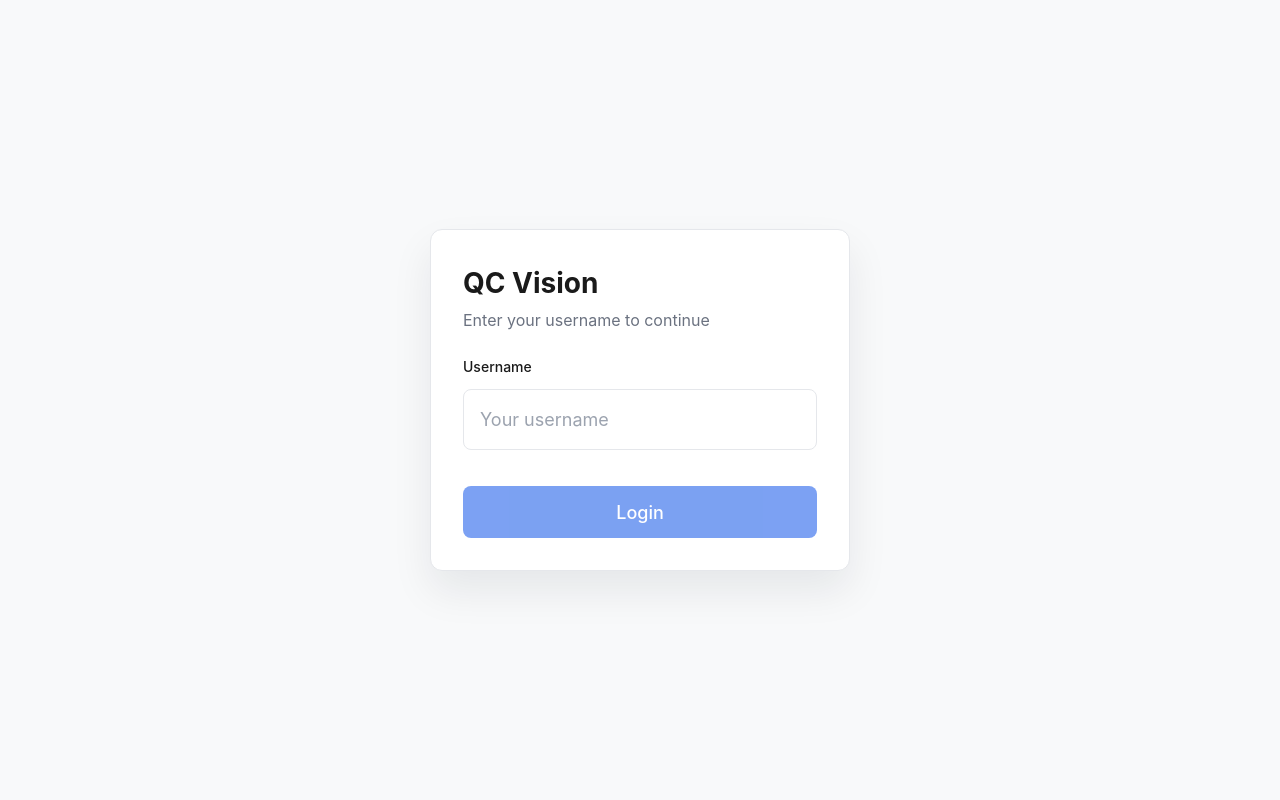
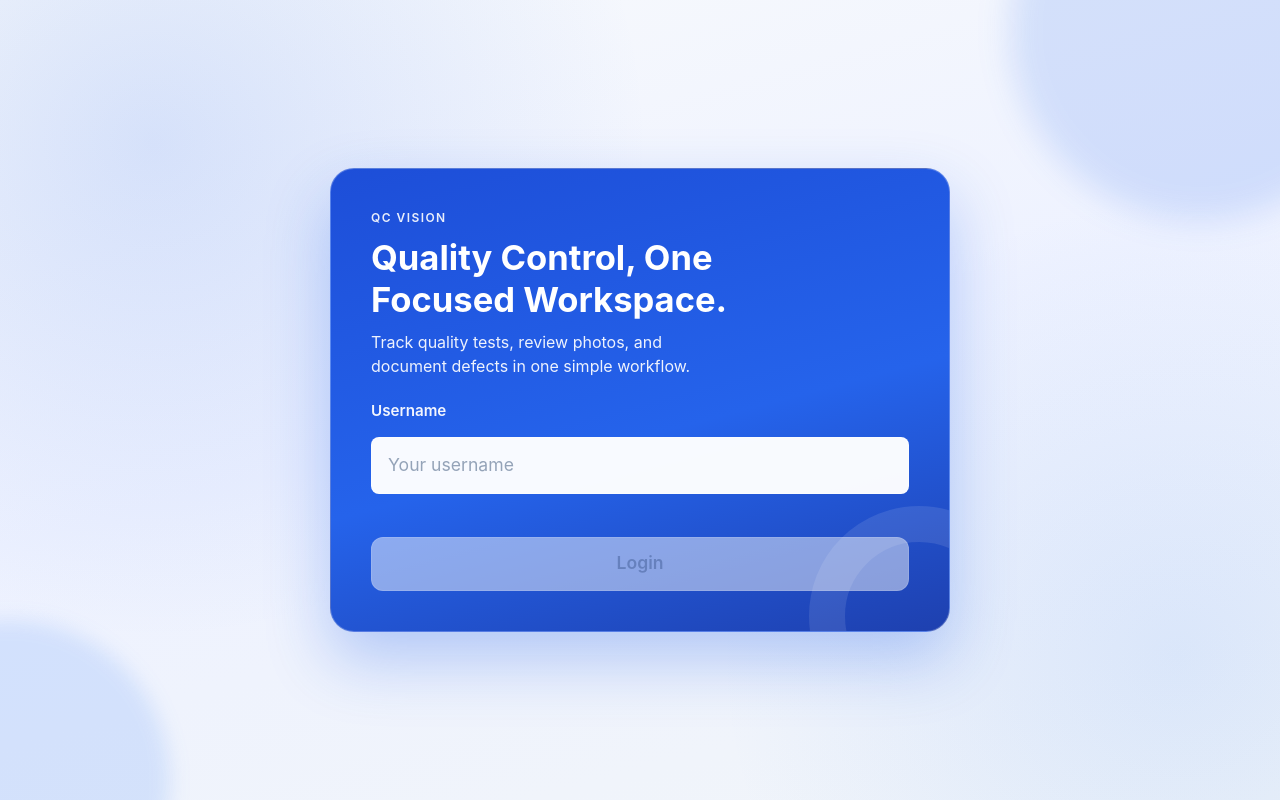
Before and after one commit to DominykasPivo/QC-Vision, a React (Vite) app in the folder frontend/: page /login in a window 1280 px wide. Built offline with nearby package versions, Linux system fonts and the light colour scheme; no server answers.

Commit message:
login page design

```diff
--- a/frontend/src/index.css
+++ b/frontend/src/index.css
@@ -367,61 +367,190 @@ body {
 
 /* Login Page */
 .login-page {
+  position: relative;
+  isolation: isolate;
   min-height: 100vh;
   min-height: 100dvh;
-  background: var(--bg-secondary);
   display: flex;
   align-items: center;
   justify-content: center;
-  padding: var(--spacing-lg);
+  padding: clamp(20px, 4vw, 40px);
+  background:
+    radial-gradient(circle at 12% 18%, rgba(37, 99, 235, 0.15), transparent 38%),
+    radial-gradient(circle at 92% 82%, rgba(59, 130, 246, 0.12), transparent 34%),
+    linear-gradient(165deg, #f8fafc 0%, #eef2ff 48%, #f1f5f9 100%);
+  overflow: hidden;
 }
 
-.login-card {
-  width: min(420px, 100%);
-  background: var(--bg);
-  border: 1px solid var(--border);
-  border-radius: var(--radius-lg);
-  padding: clamp(20px, 4vw, 32px);
-  box-shadow: 0 20px 40px rgba(15, 23, 42, 0.08);
+.login-page::before,
+.login-page::after {
+  content: '';
+  position: absolute;
+  pointer-events: none;
+  border-radius: 999px;
+  z-index: -1;
 }
 
-.login-title {
-  font-size: 1.75rem;
-  font-weight: 700;
-  margin-bottom: var(--spacing-xs);
+.login-page::before {
+  width: 380px;
+  height: 380px;
+  top: -160px;
+  right: -110px;
+  background: rgba(37, 99, 235, 0.15);
+  filter: blur(16px);
 }
 
-.login-helper {
-  color: var(--text-secondary);
-  margin-bottom: var(--spacing-lg);
+.login-page::after {
+  width: 320px;
+  height: 320px;
+  left: -150px;
+  bottom: -140px;
+  background: rgba(59, 130, 246, 0.15);
+  filter: blur(10px);
+}
+
+.login-shell {
+  width: min(620px, 100%);
+}
+
+.login-brand-panel {
+  position: relative;
+  overflow: hidden;
+  width: 100%;
+  border-radius: 24px;
+  border: 1px solid rgba(255, 255, 255, 0.25);
+  padding: clamp(24px, 4vw, 40px);
+  color: #ffffff;
+  background: linear-gradient(165deg, #1d4ed8 0%, #2563eb 56%, #1e40af 100%);
+  box-shadow: 0 28px 64px rgba(37, 99, 235, 0.3);
+}
+
+.login-brand-panel::after {
+  content: '';
+  position: absolute;
+  width: 220px;
+  height: 220px;
+  right: -80px;
+  bottom: -95px;
+  border-radius: 999px;
+  border: 36px solid rgba(255, 255, 255, 0.1);
+}
+
+.login-brand-kicker {
+  text-transform: uppercase;
+  letter-spacing: 0.12em;
+  font-size: 0.75rem;
+  font-weight: 600;
+  opacity: 0.9;
+  margin-bottom: 10px;
+}
+
+.login-brand-title {
+  font-size: clamp(1.6rem, 1.2rem + 1.2vw, 2.2rem);
+  line-height: 1.2;
+  font-weight: 700;
+  max-width: 16ch;
+  margin-bottom: 10px;
+}
+
+.login-brand-copy {
+  color: rgba(255, 255, 255, 0.92);
+  max-width: 34ch;
+  margin-bottom: 22px;
 }
 
 .login-form {
+  position: relative;
+  z-index: 1;
   display: flex;
   flex-direction: column;
-  gap: var(--spacing-sm);
+  gap: 10px;
+}
+
+.login-form .form-label {
+  color: rgba(255, 255, 255, 0.94);
+  font-size: 0.95rem;
+  font-weight: 600;
 }
 
 .login-input {
-  font-size: var(--font-size-lg);
-  padding: var(--spacing-md);
-  min-height: 52px;
+  font-size: 1.1rem;
+  padding: 14px 16px;
+  min-height: 54px;
+  border-width: 1.5px;
+  border-color: rgba(255, 255, 255, 0.55);
+  background: rgba(255, 255, 255, 0.97);
+  transition: border-color 0.2s ease, box-shadow 0.2s ease;
+}
+
+.login-input::placeholder {
+  color: #94a3b8;
+}
+
+.login-input:focus {
+  border-color: rgba(255, 255, 255, 0.98);
+  box-shadow: 0 0 0 4px rgba(255, 255, 255, 0.26);
+}
+
+.login-input[aria-invalid='true'] {
+  border-color: #fecaca;
+  box-shadow: none;
 }
 
 .login-button {
-  font-size: var(--font-size-lg);
-  min-height: 52px;
+  margin-top: 4px;
+  font-size: 1.1rem;
+  min-height: 54px;
+  font-weight: 600;
+  border-radius: 12px;
+  border: 1px solid rgba(255, 255, 255, 0.55);
+  color: #1d4ed8;
+  background: #ffffff;
+  box-shadow: 0 16px 34px rgba(15, 23, 42, 0.2);
+  transition: transform 0.15s ease, box-shadow 0.2s ease, filter 0.2s ease;
+}
+
+.login-button:not(:disabled):hover {
+  transform: translateY(-1px);
+  background: #eff6ff;
+  box-shadow: 0 20px 36px rgba(15, 23, 42, 0.24);
+}
+
+.login-button:not(:disabled):active {
+  transform: translateY(0);
+  background: #dbeafe;
+  box-shadow: 0 12px 24px rgba(15, 23, 42, 0.2);
 }
 
 .login-button:disabled {
-  opacity: 0.6;
+  opacity: 0.58;
   cursor: not-allowed;
+  box-shadow: none;
+  color: #94a3b8;
+  background: rgba(255, 255, 255, 0.82);
+  filter: saturate(0.7);
 }
 
 .login-error {
   min-height: 20px;
-  color: var(--error);
+  color: #fee2e2;
   font-size: var(--font-size-sm);
+  margin-top: -1px;
+}
+
+@media (max-width: 520px) {
+  .login-page {
+    padding: 16px;
+  }
+
+  .login-brand-panel {
+    border-radius: 20px;
+    padding: 24px 18px;
+  }
+
+  .login-brand-title {
+    font-size: 1.9rem;
+  }
 }
 
 /* Delete confirm */
--- a/frontend/src/pages/Login.tsx
+++ b/frontend/src/pages/Login.tsx
@@ -25,11 +25,14 @@ export function Login() {
     };
 
     return (
-        <div className="login-page">
-            <div className="login-card" role="main">
-                <h1 className="login-title">QC Vision</h1>
-                <p className="login-helper">Enter your username to continue</p>
-
+        <main className="login-page">
+            <div className="login-shell">
+                <section className="login-brand-panel">
+                    <p className="login-brand-kicker">QC Vision</p>
+                    <h2 className="login-brand-title">Quality Control, One Focused Workspace.</h2>
+                    <p className="login-brand-copy">
+                        Track quality tests, review photos, and document defects in one simple workflow.
+                    </p>
                     <form onSubmit={handleSubmit} className="login-form" noValidate>
                         <label className="form-label" htmlFor="login-name">
                             Username
@@ -55,7 +58,8 @@ export function Login() {
                             Login
                         </button>
                     </form>
+                </section>
             </div>
-        </div>
+        </main>
     );
 }
--- a/frontend/src/pages/TestDetails.tsx
+++ b/frontend/src/pages/TestDetails.tsx
@@ -923,17 +923,11 @@ export function TestDetails() {
                                                                             </div>
                                                                         )}
                                                                     </div>
-                                                                    <div className="flex items-center justify-between gap-2 border-t border-gray-100 px-2.5 py-2">
-                                                                        <span className="truncate text-xs text-gray-600">
-                                                                            {photo.file_path.includes('/')
-                                                                                ? photo.file_path
-                                                                                    .split('/')
-                                                                                    .pop()
-                                                                                : `Photo ${photo.id}`}
-                                                                        </span>
+                                                                    <div className="flex justify-end border-t border-gray-100 px-2.5 py-2">
                                                                         <button
                                                                             type="button"
                                                                             className="text-xs font-semibold text-[#2563eb] hover:text-[#1d4ed8]"
+                                                                            aria-label={`Delete image ${photo.id}`}
                                                                             onClick={() =>
                                                                                 setPhotosToDelete((prev) => [
                                                                                     ...prev,
@@ -941,7 +935,7 @@ export function TestDetails() {
                                                                                 ])
                                                                             }
                                                                         >
-                                                                            Remove
+                                                                            Delete image
                                                                         </button>
                                                                     </div>
                                                                 </div>
@@ -968,16 +962,14 @@ export function TestDetails() {
                                                                         className="h-full w-full object-cover"
                                                                     />
                                                                 </div>
-                                                                <div className="flex items-center justify-between gap-2 border-t border-gray-100 px-2.5 py-2">
-                                                                    <span className="truncate text-xs text-gray-600">
-                                                                        {preview.file.name}
-                                                                    </span>
+                                                                <div className="flex justify-end border-t border-gray-100 px-2.5 py-2">
                                                                     <button
                                                                         type="button"
                                                                         className="text-xs font-semibold text-[#2563eb] hover:text-[#1d4ed8]"
+                                                                        aria-label={`Delete image ${preview.file.name}`}
                                                                         onClick={() => handleRemoveNewPhoto(index)}
                                                                     >
-                                                                        Remove
+                                                                        Delete image
                                                                     </button>
                                                                 </div>
                                                             </div>
```
Lines whose indentation alone changed are shown as unchanged.
